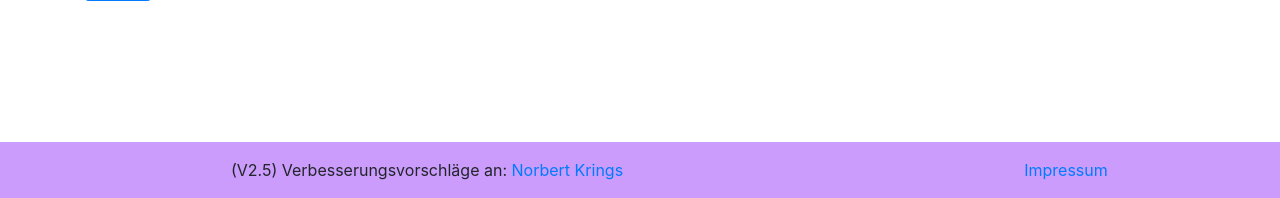
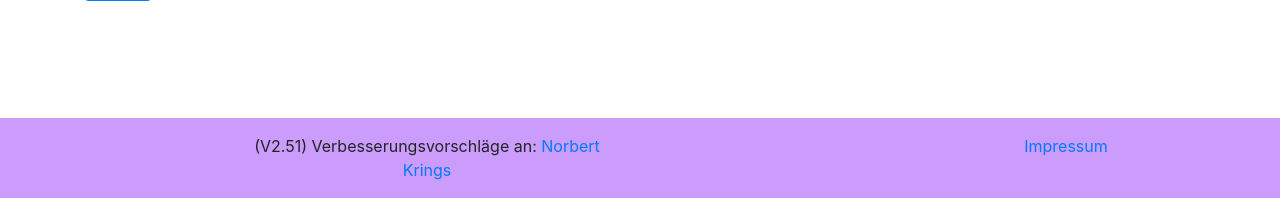
Before and after one commit to nkrings-nettersheim/logopaedie, a Django app: page /reports/ in a window 1280 px wide. Shown: the part 602-800 px from the top of the page. Run offline with Django 3.2, Linux system fonts and the light colour scheme; the visitor is signed in with stand-in values (Sample User, id 1); data that the repository does not hold is empty; parts of the project's set-up code (start-up, migrations or seed data) failed here and were passed over; some libraries are stand-ins or nearby versions.

Commit message:
Version 2.5 permissions

```diff
--- a/reports/admin.py
+++ b/reports/admin.py
@@ -1,6 +1,6 @@
 from django.contrib import admin
 from .models import Patient, Therapy, Therapy_report, Process_report, Doctor, Therapist, InitialAssessment
-from .models import Document, Document_therapy, Diagnostic_group, Wait_list
+from .models import Document, Document_therapy, Diagnostic_group, Wait_list, Login_Failed
 
 
 class TherapyAdmin(admin.ModelAdmin):
@@ -22,3 +22,4 @@ admin.site.register(Document)
 admin.site.register(Document_therapy)
 admin.site.register(Diagnostic_group)
 admin.site.register(Wait_list)
+admin.site.register(Login_Failed)
--- a/reports/templates/footer.html
+++ b/reports/templates/footer.html
@@ -3,7 +3,7 @@
                 <div class="col-sm-2">
                 </div>
                 <div class="col-sm-4 d-none d-md-block">
-                    (V2.5) Verbesserungsvorschläge an: <a href="mailto:norbert.krings@t-online.de"> Norbert Krings</a>
+                    (V2.51) Verbesserungsvorschläge an: <a href="mailto:norbert.krings@t-online.de"> Norbert Krings</a>
                 </div>
                 <div class="col-sm-2">
                 </div>
```
